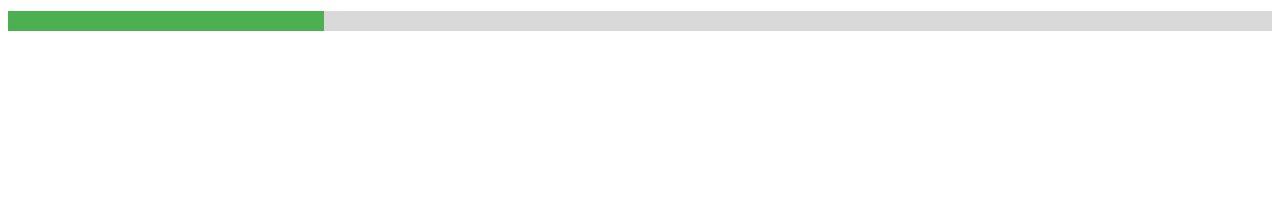
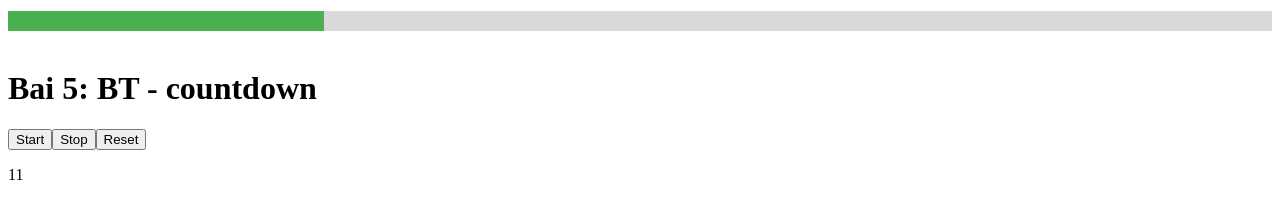
Before and after one commit to damdat97/MD5, an Angular app in the folder BT/bai 3/angular-color-picker-app/: page / in a window 1280 px wide. Shown: the part 1321-1518 px from the top of the page. Before the commit the page ends 1360 px from the top, so only its background shows below. Built offline with nearby package versions, Linux system fonts and the light colour scheme.

Commit message:
bt - countdown time

```diff
--- a/BT/bai 3/angular-color-picker-app/src/app/app.component.html
+++ b/BT/bai 3/angular-color-picker-app/src/app/app.component.html
@@ -12,3 +12,6 @@
 <br>
 <h1>Bai 5: TH - progress bar</h1>
 <app-progress-bar [progress]="0"></app-progress-bar>
+<br>
+<h1>Bai 5: BT - countdown</h1>
+<app-countdown-timer start="11"></app-countdown-timer>
--- a/BT/bai 3/angular-color-picker-app/src/app/app.module.ts
+++ b/BT/bai 3/angular-color-picker-app/src/app/app.module.ts
@@ -11,6 +11,8 @@ import { NavbarComponent } from './navbar/navbar.component';
 import { FooterComponent } from './footer/footer.component';
 import { NameCardComponent } from './name-card/name-card.component';
 import { ProgressBarComponent } from './progress-bar/progress-bar.component';
+import { RatingBarComponent } from './rating-bar/rating-bar.component';
+import { CountdownTimerComponent } from './countdown-timer/countdown-timer.component';
 
 @NgModule({
   declarations: [
@@ -21,7 +23,9 @@ import { ProgressBarComponent } from './progress-bar/progress-bar.component';
     NavbarComponent,
     FooterComponent,
     NameCardComponent,
-    ProgressBarComponent
+    ProgressBarComponent,
+    RatingBarComponent,
+    CountdownTimerComponent,
   ],
     imports: [
         BrowserModule,
--- /dev/null
+++ b/BT/bai 3/angular-color-picker-app/src/app/countdown-timer/countdown-timer.component.html
@@ -0,0 +1,4 @@
+<button (click)="loading()">Start</button>
+<button (click)="stop()">Stop</button>
+<button (click)="reset()">Reset</button>
+<p>{{start}}</p>
--- /dev/null
+++ b/BT/bai 3/angular-color-picker-app/src/app/countdown-timer/countdown-timer.component.ts
@@ -0,0 +1,36 @@
+import {Component, Input, OnInit} from '@angular/core';
+
+@Component({
+  selector: 'app-countdown-timer',
+  templateUrl: './countdown-timer.component.html',
+  styleUrls: ['./countdown-timer.component.css']
+})
+export class CountdownTimerComponent implements OnInit {
+  @Input() start: any
+  constructor() { }
+  temp: any
+  interval: any
+  ngOnInit(): void {
+    this.temp = this.start
+  }
+
+  loading() {
+    if (this.start != 0) {
+      this.interval = setInterval(() => {
+        this.start = +this.start - 1;
+        if (this.start == 0) {
+          clearInterval(this.interval);
+        }
+      }, 319);
+    }
+  }
+
+  reset() {
+    clearInterval(this.interval)
+    this.start = this.temp
+  }
+
+  stop() {
+    clearInterval(this.interval)
+  }
+}
--- /dev/null
+++ b/BT/bai 3/angular-color-picker-app/src/app/rating-bar/rating-bar.component.html
@@ -0,0 +1 @@
+<p>rating-bar works!</p>
--- /dev/null
+++ b/BT/bai 3/angular-color-picker-app/src/app/rating-bar/rating-bar.component.ts
@@ -0,0 +1,15 @@
+import { Component, OnInit } from '@angular/core';
+
+@Component({
+  selector: 'app-rating-bar',
+  templateUrl: './rating-bar.component.html',
+  styleUrls: ['./rating-bar.component.css']
+})
+export class RatingBarComponent implements OnInit {
+
+  constructor() { }
+
+  ngOnInit(): void {
+  }
+
+}
```
Also changed, not shown: BT/bai 3/angular-color-picker-app/src/app/countdown-timer/countdown-timer.component.css (added), BT/bai 3/angular-color-picker-app/src/app/rating-bar/rating-bar.component.css (added), 2 other files (tests, documents, lock files or other folders).
